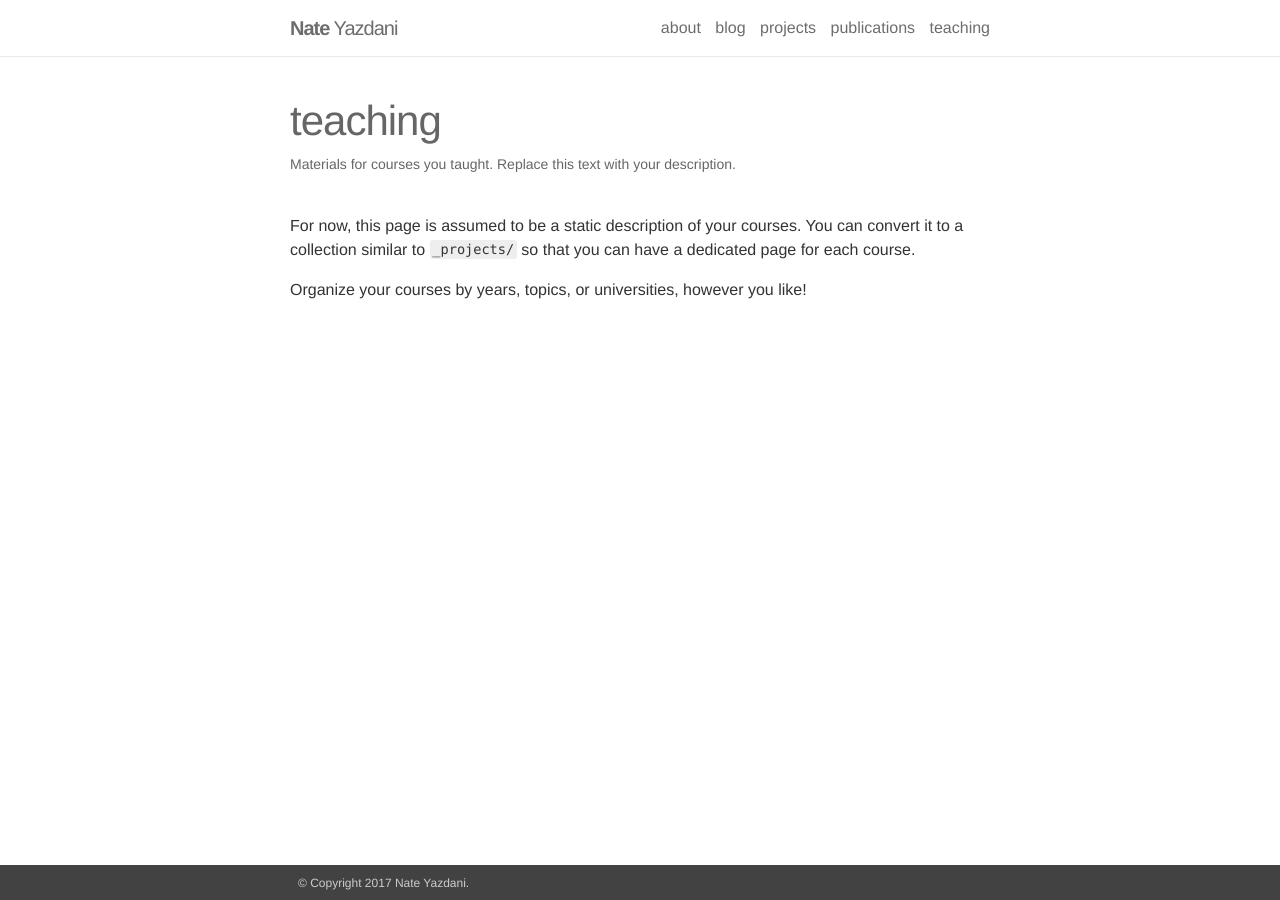
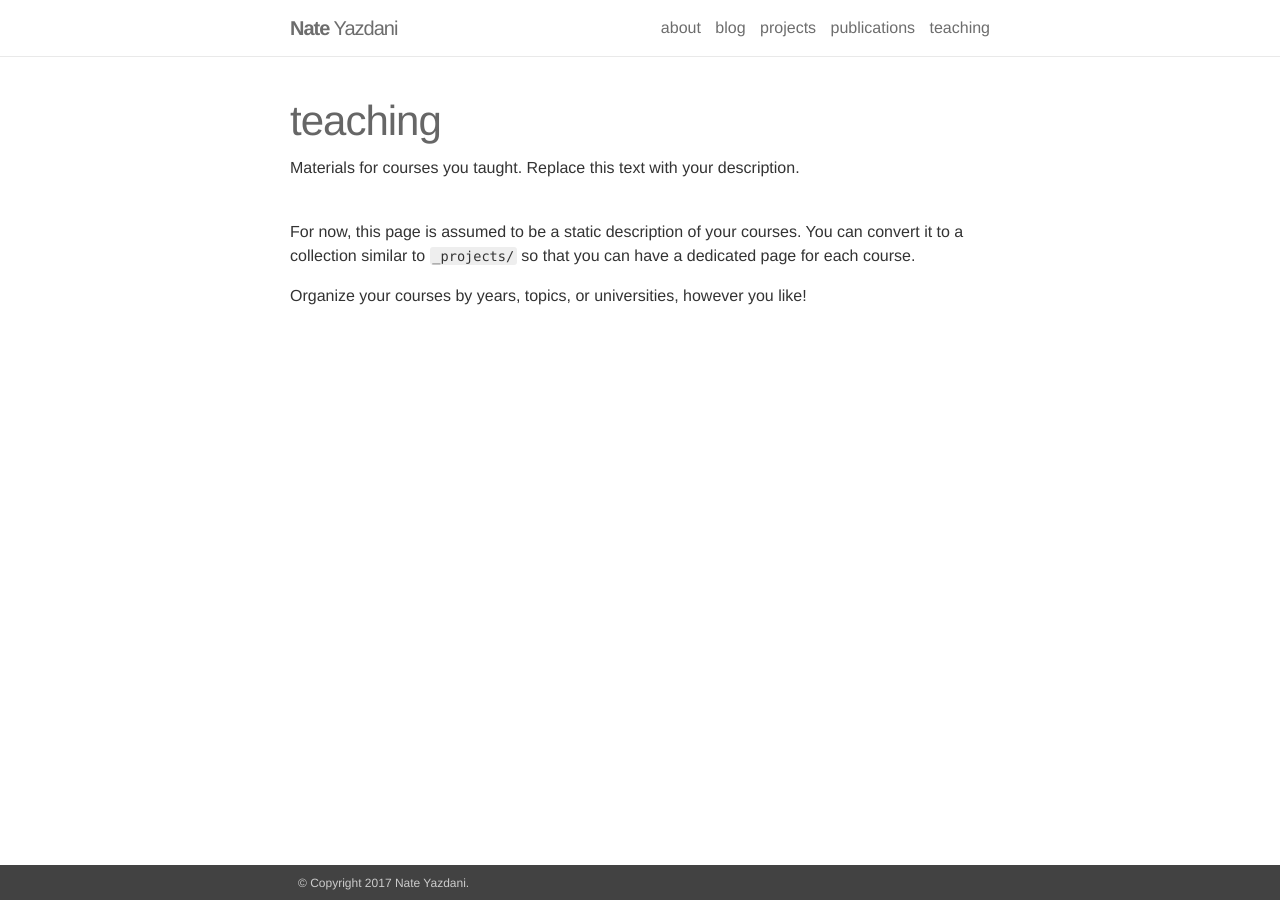
Before and after one commit to nateyazdani/nateyazdani.github.io, a Jekyll site: the page built from _pages/teaching.md, in a window 1280 px wide. Built offline with Jekyll 4.4.1, drawn with Linux system fonts in a browser that asks for light colours; nearby versions of some CDN libraries.

Commit message:
Update page template to allow markdown descriptions

```diff
--- a/_layouts/page.html
+++ b/_layouts/page.html
@@ -5,7 +5,7 @@ layout: default
 
   <header class="post-header">
     <h1 class="post-title">{{ page.title }}</h1>
-    <h5 class="post-description">{{ page.description }}</h5>
+    <h5 class="post-description">{{ page.description | markdownify }}</h5>
   </header>
 
   <article class="post-content {{page.title}} clearfix">
```
